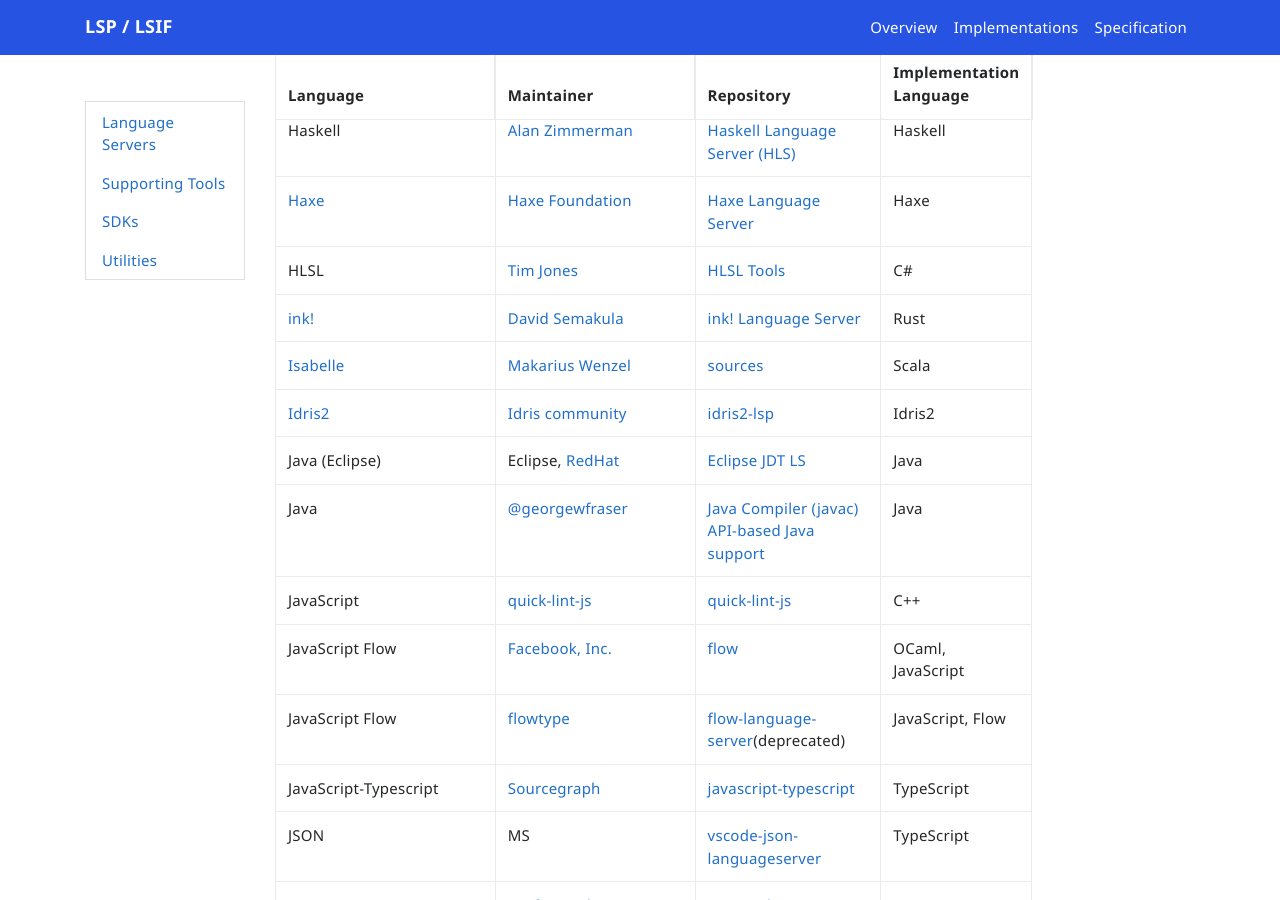
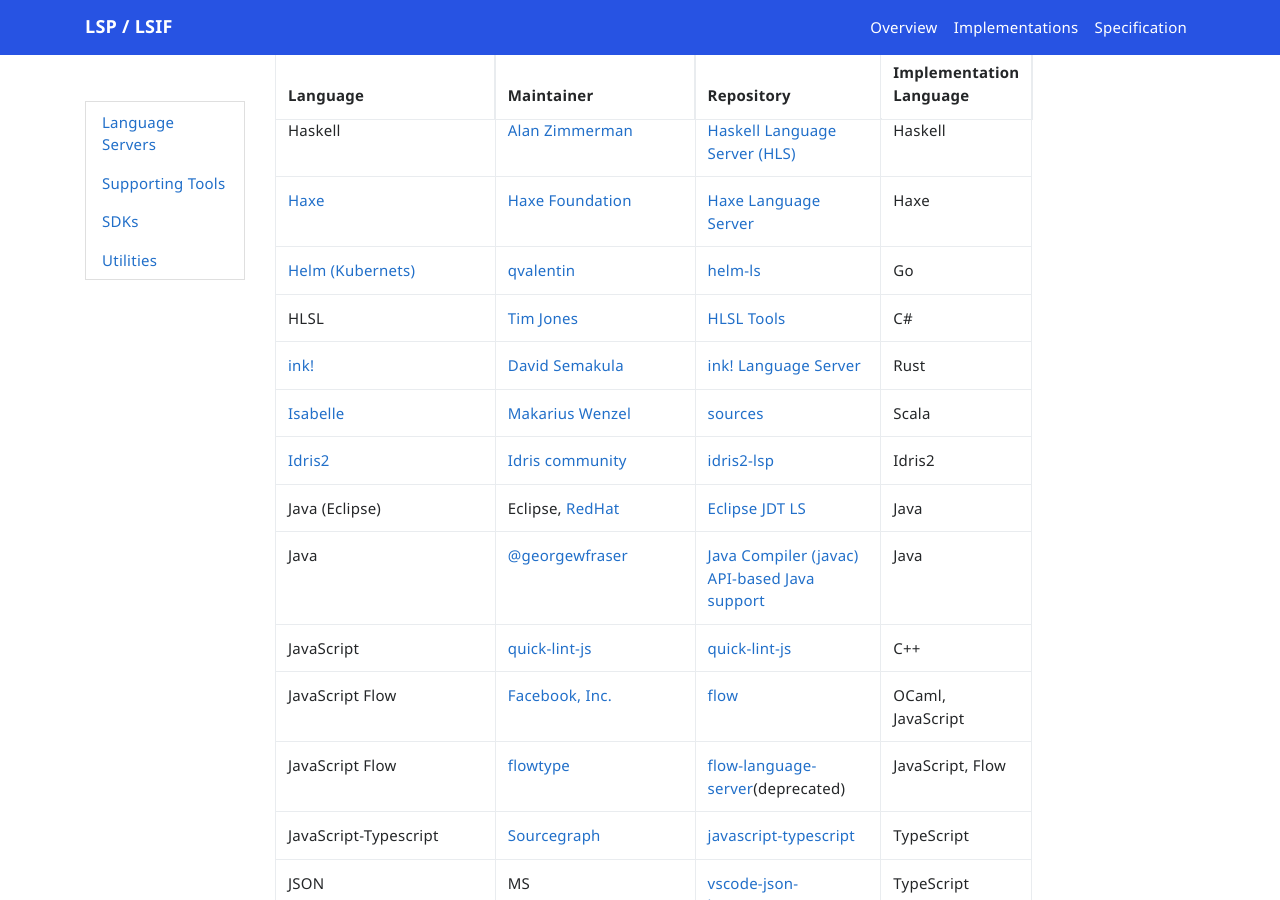
Before and after one commit to microsoft/language-server-protocol, a Jekyll site: the page built from _implementors/servers.md, in a window 1280 px wide and 900 px high, scrolled down 5307 px. Built offline with Jekyll 4.4.1, drawn with Linux system fonts in a browser that asks for light colours; nearby versions of some CDN libraries; comment, search, counter and statistics services are not loaded.

Commit message:
feat(implementors): add helm-ls (#1895)

```diff
--- a/_implementors/servers.md
+++ b/_implementors/servers.md
@@ -100,6 +100,7 @@
 | HTML | MS | [vscode-html-languageserver](https://github.com/Microsoft/vscode/tree/master/extensions/html-language-features/server) | TypeScript |
 | Haskell| [Alan Zimmerman](https://github.com/alanz) | [Haskell Language Server (HLS)](https://github.com/haskell/haskell-language-server) | Haskell |
 | [Haxe](https://haxe.org/) | [Haxe Foundation](https://github.com/HaxeFoundation/) | [Haxe Language Server](https://github.com/vshaxe/haxe-language-server) | Haxe |
+| [Helm (Kubernets)](https://helm.sh/) | [qvalentin](https://github.com/qvalentin/) | [helm-ls](https://github.com/mrjosh/helm-ls) | Go |
 | HLSL | [Tim Jones](https://github.com/tgjones) | [HLSL Tools](https://github.com/tgjones/HlslTools/tree/master/src/ShaderTools.LanguageServer) | C# |
 | [ink!](https://use.ink/) | [David Semakula](https://github.com/davidsemakula) | [ink! Language Server](https://github.com/ink-analyzer/ink-analyzer/tree/master/crates/lsp-server) | Rust |
 | [Isabelle](https://www.cl.cam.ac.uk/research/hvg/Isabelle/) | [Makarius Wenzel](https://github.com/makarius) | [sources](https://isabelle.in.tum.de/repos/isabelle/file/tip/src/Tools/VSCode)  | Scala |
```
